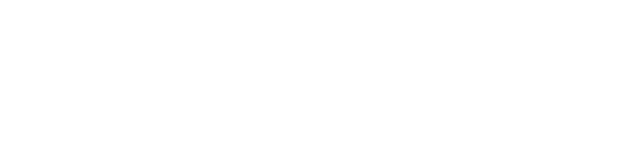
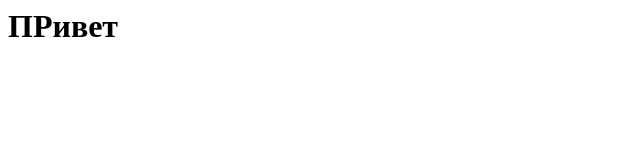
Before and after one commit to dAA4CHYY/NUM, a plain HTML site: page index.html in a window 1280 px wide. Shown: the whole page, without its empty margins (0-640 px from the left). Drawn offline with Linux system fonts and the light colour scheme.

Commit message:
first commit

```diff
--- a/index.html
+++ b/index.html
@@ -6,6 +6,7 @@
     <title>Document</title>
 </head>
 <body>
+    <h1>ПРивет</h1>
     <script src="./js.js">
 
     </script>
```
